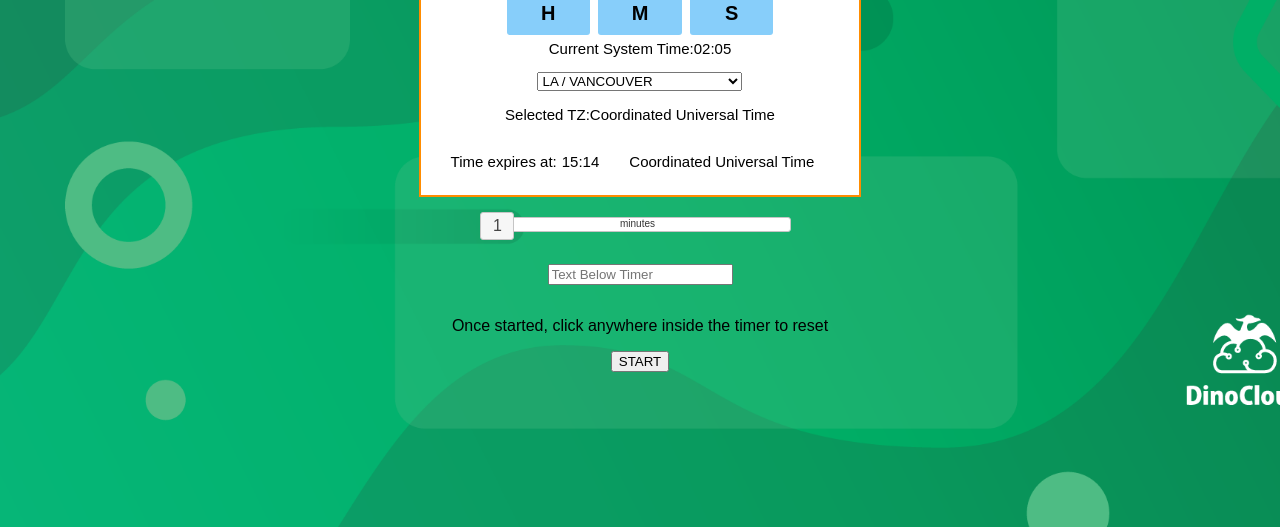
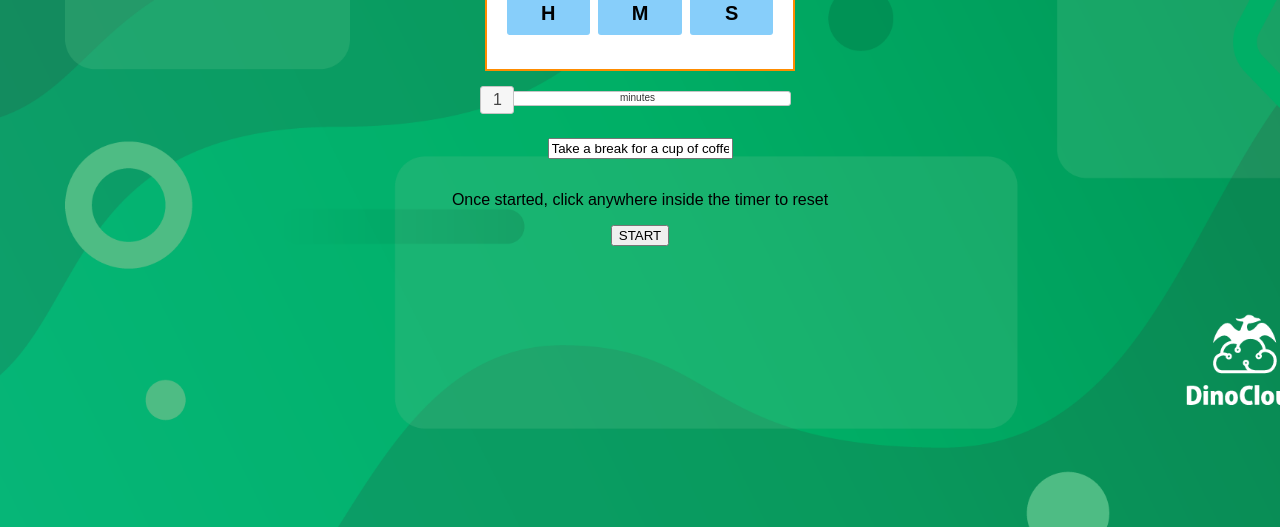
Before and after one commit to eanselmidino/eanselmidino.github.io, a plain HTML site: page index.html in a window 1280 px wide. Shown: the part 273-800 px from the top of the page. Drawn offline with Linux system fonts and the light colour scheme.

Commit message:
Cleanup webpage

```diff
--- a/index.html
+++ b/index.html
@@ -103,7 +103,7 @@
   <body data-new-gr-c-s-check-loaded="14.1115.0" data-gr-ext-installed="">
     <div>
       <p id="toptextp">
-        <input type="text" id="toptext" placeholder="Text Above Timer" />
+        <input type="text" id="toptext" value="We'll be back shortly...." />
       </p>
       <div id="clockdiv" onclick="killClock()">
         <img
@@ -125,37 +125,7 @@
           <div class="smalltext">S</div>
         </div>
         <br />
-        <div id="exptime" style="margin: -20px 0px">
-          <span id="sysTime" style="display: inline-block"
-            >Current System Time:16:05</span
-          ><br /><select
-            id="listTZ"
-            onchange="setTZ(this.options[this.selectedIndex].value)"
-            style="display: inline-block"
-          >
-            <option value="0">LA / VANCOUVER</option>
-            <option value="1">DENVER / CALGARY</option>
-            <option value="2">CHICAGO / WINNIPEG</option>
-            <option value="3">NY / TORONTO</option>
-            <option value="4">HALIFAX</option>
-            <option value="5">NFLD</option>
-            <option value="6">LONDON / LISBON</option>
-            <option value="7">PARIS / STOCKHOLM</option>
-            <option value="8">HELSINKI / JOHANNESBURG</option>
-            <option value="9">DOHA / RIYADH</option>
-            <option value="10">INDIA / KOLKATA</option>
-            <option value="11">HONG KONG / SIGNAPORE</option>
-            <option value="12">TOKYO</option>
-            <option value="13">BUENOS AIRES</option>
-            <option value="14">SYDNEY</option></select
-          ><br /><span id="selTZ" style="display: inline-block"
-            >Selected TZ:EDT</span
-          ><br />Time expires at:<span
-            id="endtimespan"
-            style="margin-left: -10px"
-            >15:14</span
-          ><span id="TZsuffix" style="display: inline-block">EDT</span>
-        </div>
+        <div id="exptime" style="margin: -20px 0px"><br /><br /></div>
       </div>
       <div
         id="slider"
@@ -174,7 +144,11 @@
       </div>
       <div id="tz"></div>
       <p id="bottomtextp">
-        <input type="text" id="bottomtext" placeholder="Text Below Timer" />
+        <input
+          type="text"
+          id="bottomtext"
+          value="Take a break for a cup of coffee!"
+        />
       </p>
       <p id="info" style="display: block">
         Once started, click anywhere inside the timer to reset
@@ -272,7 +246,7 @@
             selTZ = moment.tz("Argentina/Buenos_Aires");
             globalTZ = "Argentina/Buenos_Aires";
         }
-        $("#selTZ").html("Selected TZ:" + selTZ.format("zz"));
+        $("#selTZ").html("Selected TZ: " + selTZ.format("zz"));
         $("#TZsuffix").html(selTZ.format("zz"));
         localStorage.setItem("awsws.classroomtimer.storedTZ", tzInput);
       }
```
